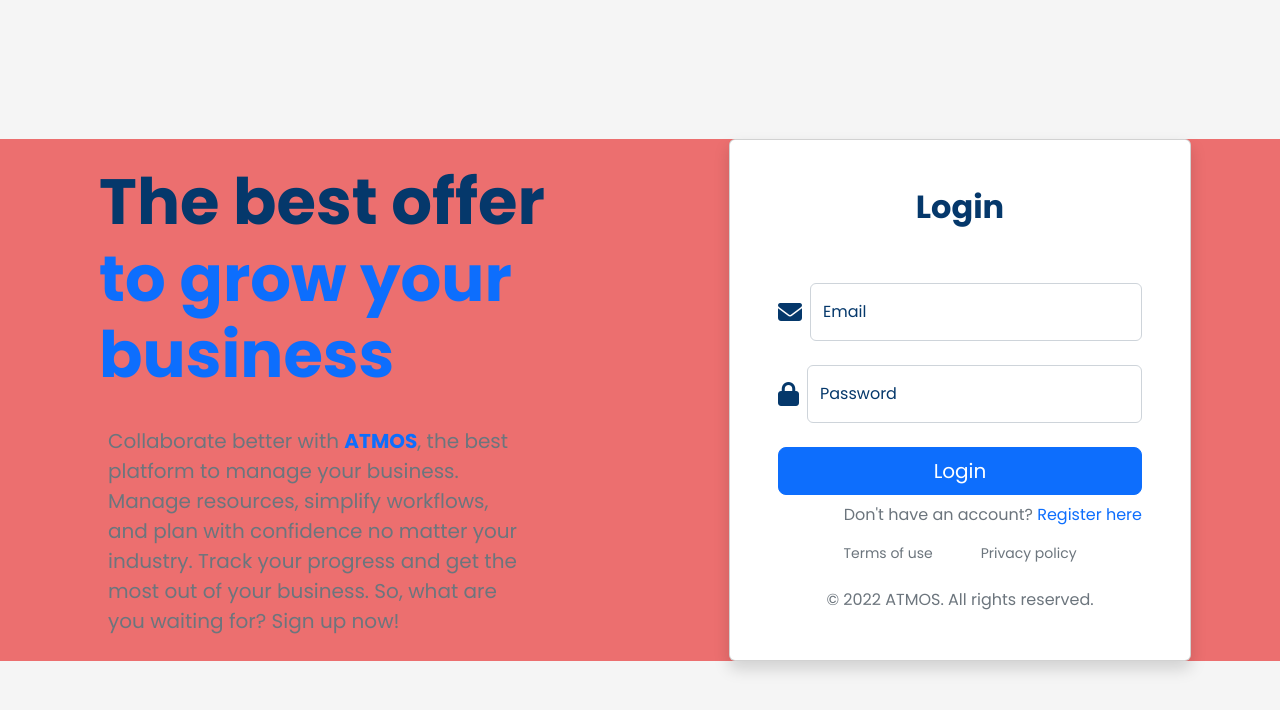
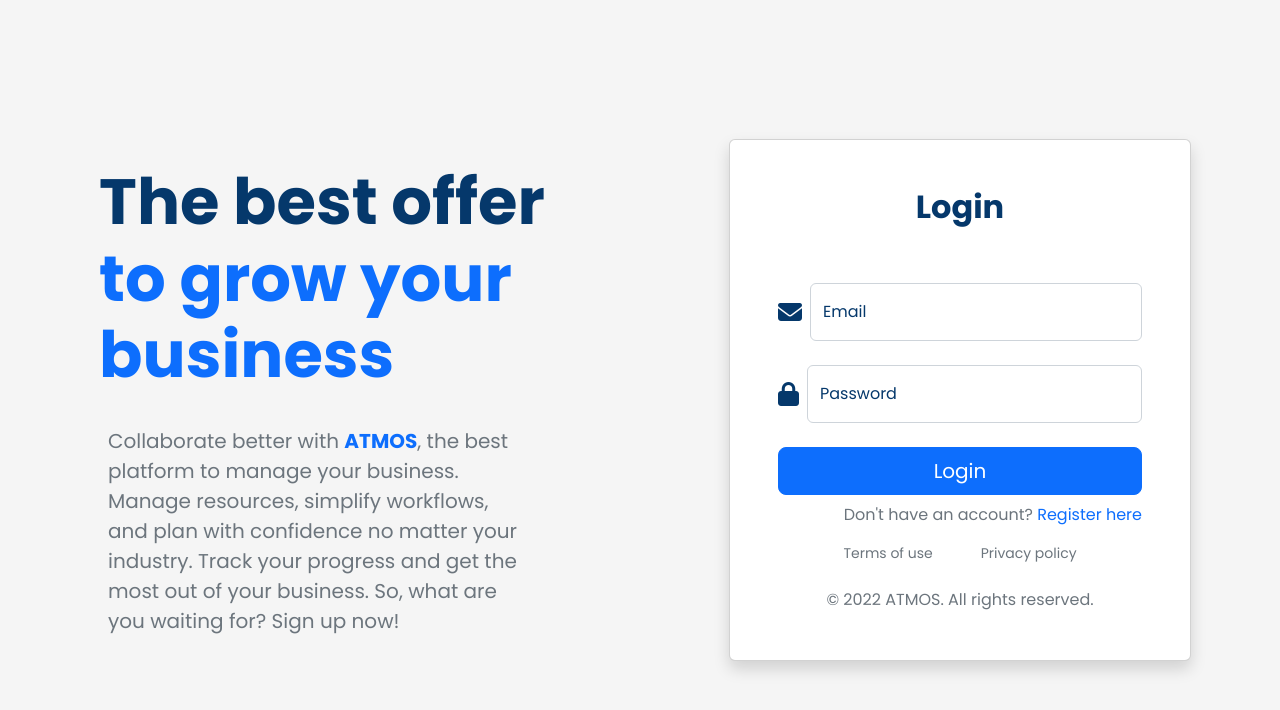
Before and after one commit to kasliwalshreyas/ATMOS-react, a React (Create React App) app: page /login in a window 1280 px wide. Shown: the top 710 px of the page. Built offline with nearby package versions, Linux system fonts and the light colour scheme; data requests are answered from the project's data file.

Commit message:
some css changes in login

```diff
--- a/src/pages/Login/Login.module.css
+++ b/src/pages/Login/Login.module.css
@@ -7,8 +7,3 @@
     background-color: #f5f5f5;
     /* background-color: #8EE4AF; */
 }
-
-.row {
-
-    background-color: #ec6f6f;
-}
```
